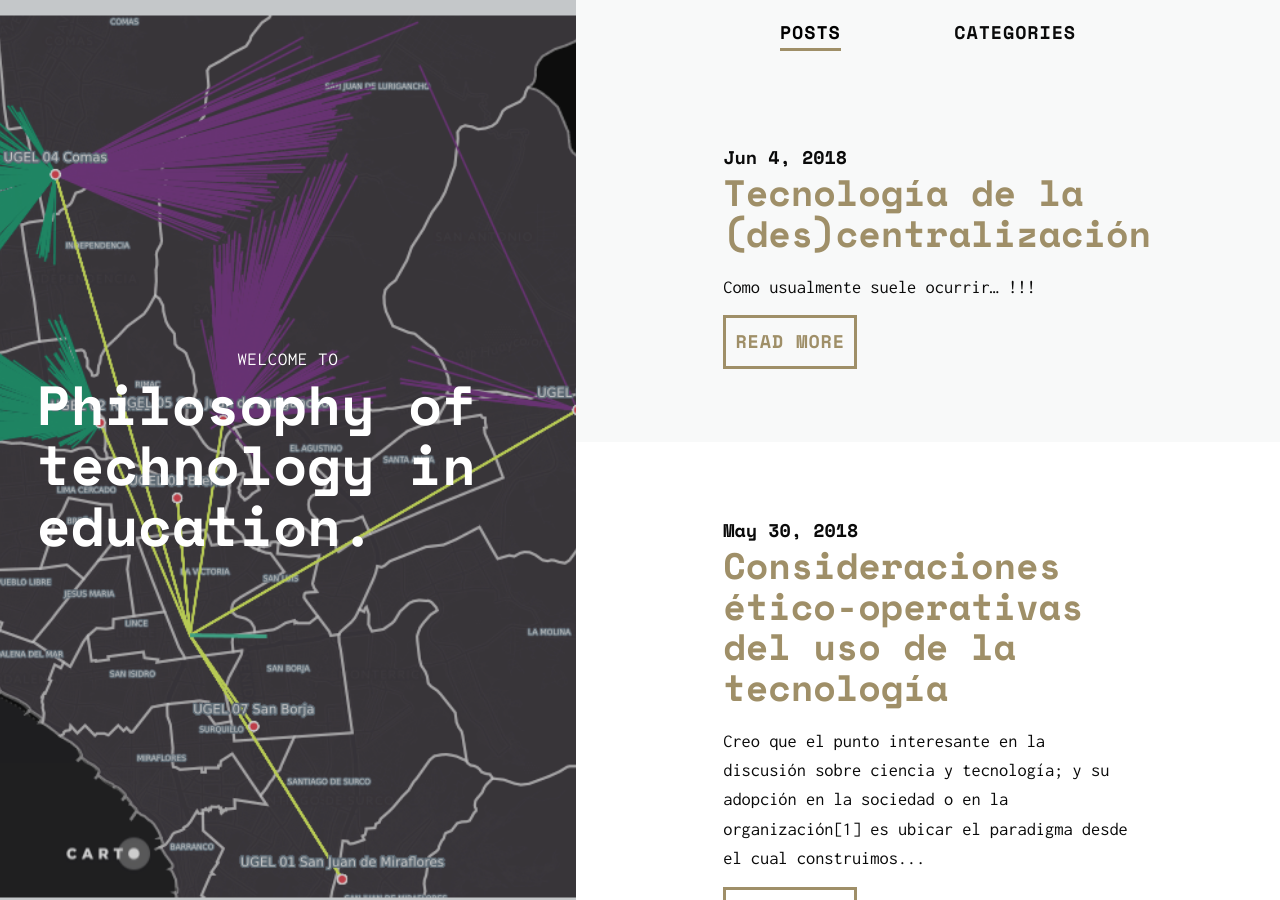
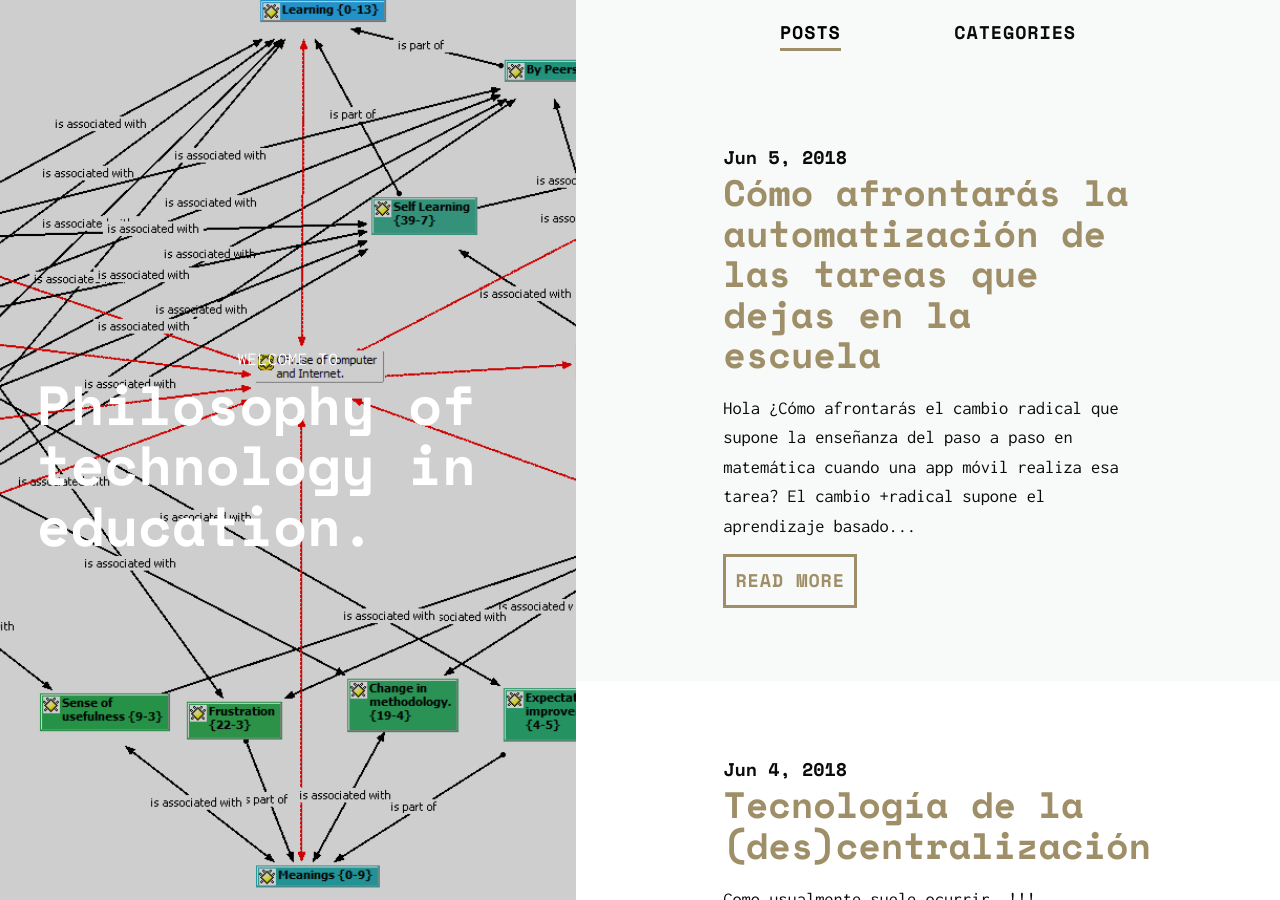
Before and after one commit to manuelvarzen/manuelvarzen.github.io, a Jekyll site: the page built from index.html, in a window 1280 px wide and 900 px high. Built offline with Jekyll 4.4.1, drawn with Linux system fonts in a browser that asks for light colours; nearby versions of some CDN libraries; the list of posts is cut into pages by our own code.

Commit message:
Summary
update 2 posts

```diff
--- a/_posts/2018-05-24-percep-tecno-escuelas.markdown
+++ b/_posts/2018-05-24-percep-tecno-escuelas.markdown
@@ -2,8 +2,8 @@
 layout: post
 title: "Significados vinculados al uso de computadoras e Internet en la escuela pública"
 date: 2018-05-24
-summary:
-description: Breve descripcio´n
+summary: El uso de computadoras en dos colegios públicos del cono norte en Lima Metropolitana.
+description: Resumen del trabajo de investigación realizado hace algunos años atrás.
 image: /img/Out_1.png
 image-sm: /img/Out_1.png
 categories:
@@ -20,6 +20,7 @@ Establecido entre los actores el uso de la escritura en el papel: de izquierda a
 {: style="text-align: justify"}
 
 Así, para todos los actores, el aprendizaje del uso de estas tecnologías se produjo bajo dos modalidades (autodidacta y por pares) y en dos espacios distintos (la cabina pública de Internet y el domicilio). Con relación a lo que significó, identificamos diferentes sentidos en cada uno de ellos: la expectativa de mejora, en el director; el cambio de la práctica pedagógica, en el docente; la frustración, en el alumno; y el sentido de utilidad, en los padres de familia.
+{: style="text-align: justify"}
 
 **##Discusión**
 
@@ -33,6 +34,5 @@ Si los actores de estas dos instituciones educativas encontraron espacios y moda
 Pero aun así las usaron. Si comparamos los sentidos pertenecientes al director vs al padre de familia, encontraremos una similitud hacia lo utilitario; sin embargo, cuando enfrentamos lo enunciado por el docente y los alumnos advertimos una tensión para (no) usar aquellos dispositivos, en los escasos espacios y por el corto tiempo del cual se dispone para emplearlos.
 {: style="text-align: justify"}
 
-
 Actualización de los hallazgos del trabajo de investigación:[“Aprendizajes y significados del uso de las computadoras y la Internet por parte de los actores (director, docente, alumno y padre de familia) en 2 instituciones educativas (II.EE.) de gestión pública en el distrito de Los Olivos, entre los meses de julio a setiembre del año 2010”](http://bit.ly/2IVl3Pe)
 {: style="text-align: justify"}
--- /dev/null
+++ b/_posts/2018-06-05-app-classroom.markdown
@@ -0,0 +1,18 @@
+---
+layout: post
+title: "Cómo afrontarás la automatización de las tareas que dejas en la escuela "
+date: 2018-06-05
+summary: Cuando una app móvil puede automatizar una clásica tarea de profesor de aula tradicional.
+description: Un hecho que supone la evidencia de la automatización en las aulas de clase tradicionales.
+image: /img/Out_1.png
+image-sm: /img/Out_1.png
+categories:
+  - Technology
+  - Schools
+  - Apps
+  - Automation
+  - Learning
+---
+
+<blockquote class="twitter-tweet" data-lang="en"><p lang="es" dir="ltr">Hola ¿Cómo afrontarás el cambio radical que supone la enseñanza del paso a paso en matemática cuando una app móvil realiza esa tarea? El cambio +radical supone el aprendizaje basado en problemas y el uso intensivo de móviles en las escuelas con condiciones. <a href="https://t.co/qLJBak0Y8m">pic.twitter.com/qLJBak0Y8m</a></p>&mdash; Manuel Vargas (@manuelvarzen) <a href="https://twitter.com/manuelvarzen/status/996397289542422528?ref_src=twsrc%5Etfw">May 15, 2018</a></blockquote>
+<script async src="https://platform.twitter.com/widgets.js" charset="utf-8"></script>
```
